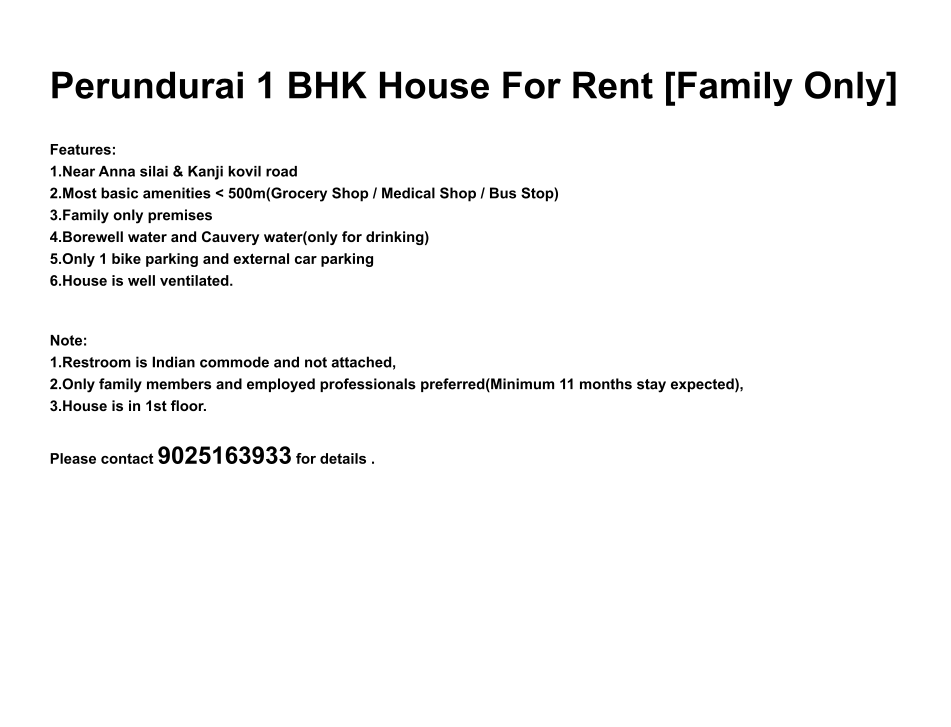
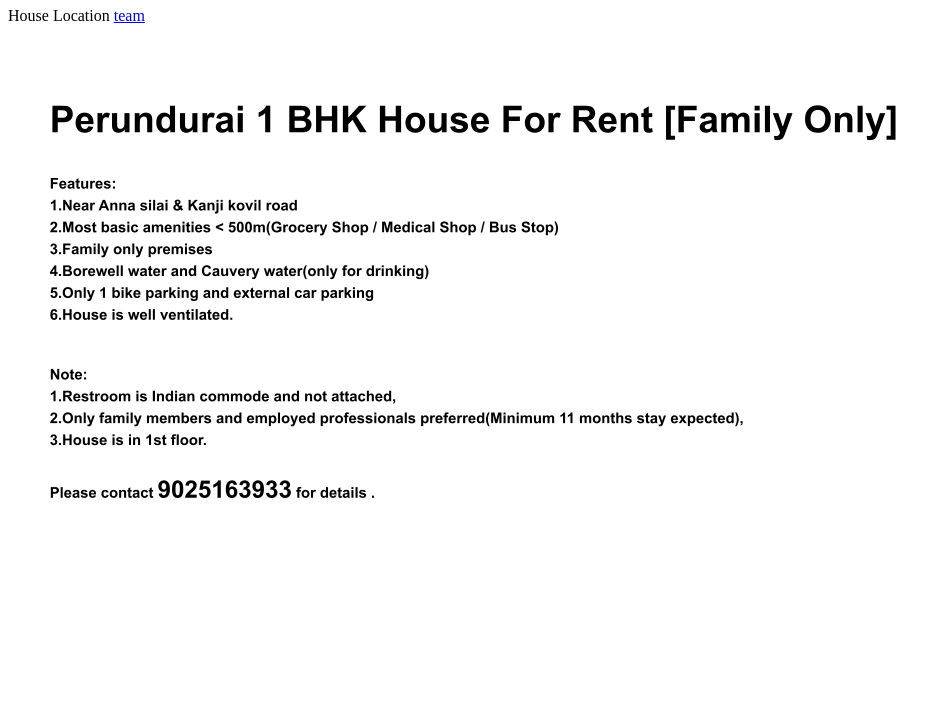
Before and after one commit to perunduraikkillam/perunduraihouseforrent, a plain HTML site: page index.html in a window 1280 px wide. Shown: the part 73-800 px from the top of the page, without its empty margins (0-951 px from the left). Drawn offline with Linux system fonts and the light colour scheme.

Commit message:
Update index.html

```diff
--- a/index.html
+++ b/index.html
@@ -5,7 +5,9 @@
 </head>
 <body>
   <h1>PerunduraiHouseForRent</h1>
-
+        <p>
+         House Location <a href="https://goo.gl/maps/5Ao5QkfYiRB8FidV8">team</a>
+      </p>
   <div>
     <img src="Perundurai1BHK.png" alt="Perundurai1BHKHomeForRent">
   </div>
```
